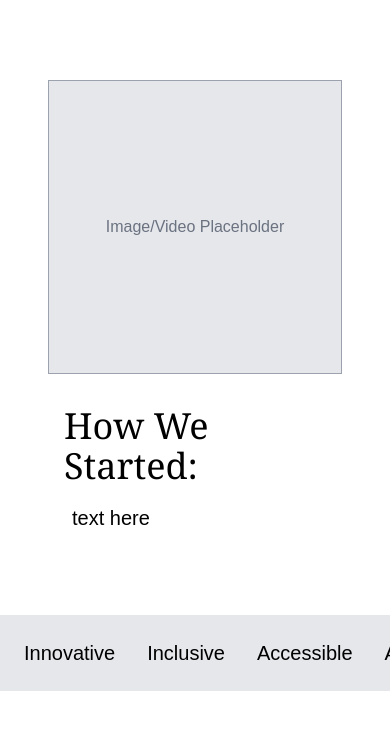
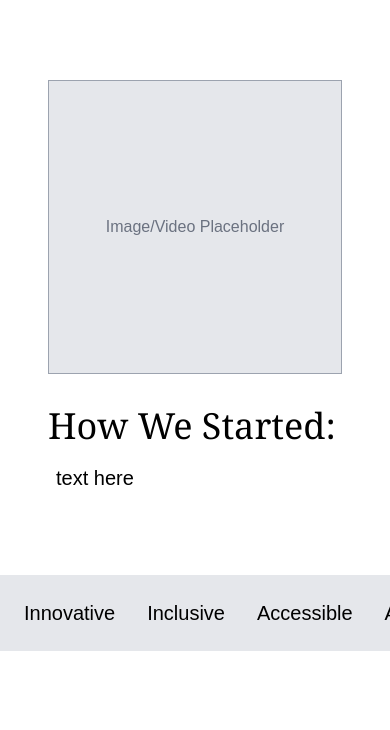
Before and after one commit to CSES-Dev/runway-ave, a Next.js app: page /about in a window 390 px wide. Shown: the top 730 px of the page. Built offline with nearby package versions, Linux system fonts and the light colour scheme.

Commit message:
Removed padding for content component

```diff
--- a/app/about/components/ContentItem.tsx
+++ b/app/about/components/ContentItem.tsx
@@ -1,12 +1,10 @@
 export default function ContentItem() {
-    return (
-        <div className="flex flex-col justify-center px-4 lg:px-16 text-black">
-            <h2 className="text-4xl md:text-4xl lg:text-6xl font-serif mb-4 md:mb-8">
-                How We Started:
-            </h2>
-            <p className="pl-2 md:pl-6 text-xl leading-relaxed max-w-md">
-                text here
-            </p>
-        </div>
-    );
+  return (
+    <div className="flex flex-col justify-center lg:px-16 text-black">
+      <h2 className="text-4xl lg:text-6xl font-serif mb-4 md:mb-8">
+        How We Started:
+      </h2>
+      <p className="pl-2 md:pl-6 text-xl leading-relaxed max-w-md">text here</p>
+    </div>
+  );
 }
```
